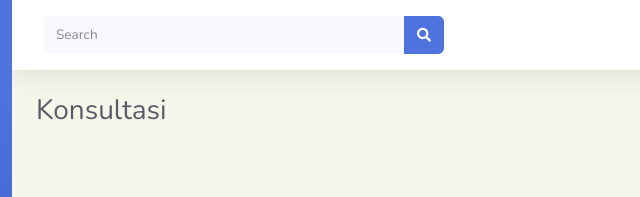
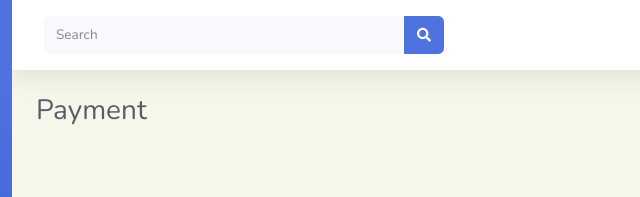
Before and after one commit to putrinurrahma/sobathealth, a website with bundled scripts: page Payment.html in a window 1280 px wide. Shown: the top 197 px of the page, 212-852 px from the left. Built offline with nearby package versions, Linux system fonts and the light colour scheme.

Commit message:
Update Payment.html

```diff
--- a/Payment.html
+++ b/Payment.html
@@ -231,7 +231,7 @@
             <div
               class="d-sm-flex align-items-center justify-content-between mb-4"
             >
-              <h1 class="h3 mb-0 text-gray-800">Konsultasi</h1>
+              <h1 class="h3 mb-0 text-gray-800">Payment</h1>
             </div>
             <div class="container p-5">
               <div class="row">
```
